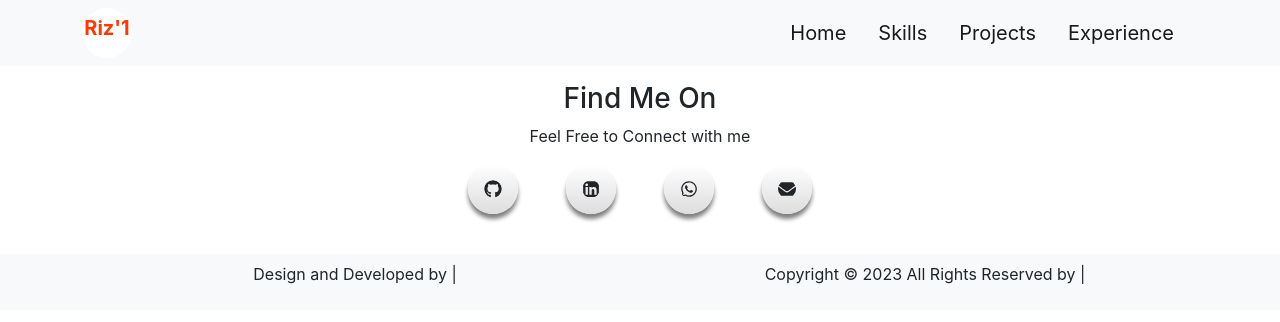
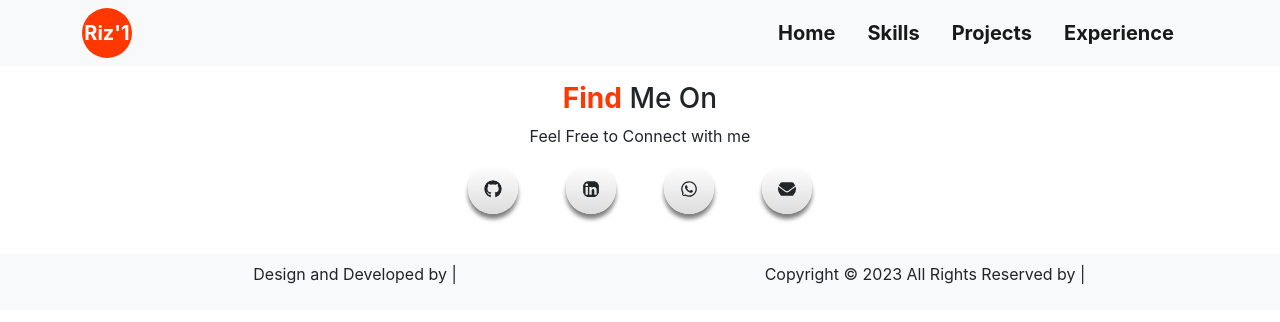
Before and after one commit to MRizwan1057/Portfolio_React, a React (Create React App) app: page / in a window 1280 px wide. Shown: the top 322 px of the page. Built offline with nearby package versions, Linux system fonts and the light colour scheme.

Commit message:
header  updated

```diff
--- a/src/App.css
+++ b/src/App.css
@@ -50,7 +50,7 @@ body {
   align-items: center;
   gap: 1rem;
   padding: 1rem;
-  transition: all 0.3s ease-in;
+  transition: all 0.5s ease;
 }
 
 .skillWrapper {
@@ -70,15 +70,26 @@ body {
 }
 
 .logo {
+  display: flex;
+  justify-content: center;
   height: 50px;
   width: 50px;
   border-radius: 100%;
-  background-color: #fff;
-  color: #ff3700;
+  background-color: #ff3700;
+  color: #fff;
   text-align: center;
   align-items: center;
   font-weight: bold;
   /* padding: 1rem; */
+}
+#navbarSupportedContent > ul > li a {
+  transition: all 0.3s ease-in;
+  font-weight: bold;
+}
+#navbarSupportedContent > ul > li a:is(:hover, :active) {
+  color: #fff;
+  background-color: #ff3700;
+  border-radius: 12px;
 }
 
 .skillWrapper:hover {
--- a/src/components/Footer.jsx
+++ b/src/components/Footer.jsx
@@ -11,12 +11,17 @@ const Footer = () => {
           <div className="row text-center align-items-center">
             <div className="col-md-6 mx-auto ">
               <div>
-                <p>Design and Developed by |</p>
+                <p>
+                  Design and Developed by |<span className="orange_span"></span>
+                </p>
               </div>
             </div>
             <div className="col-md-6 mx-auto text-center">
               <div>
-                <p>Copyright © {year} All Rights Reserved by |</p>
+                <p>
+                  Copyright © {year} All Rights Reserved by |
+                  <span className="orange_span"></span>
+                </p>
               </div>
             </div>
           </div>
--- a/src/components/Header.jsx
+++ b/src/components/Header.jsx
@@ -4,7 +4,7 @@ import { NavLink } from "react-router-dom";
 const Header = () => {
   return (
     <>
-      <nav className="navbar navbar-expand-md bg-light">
+      <nav className="navbar navbar-expand-md bg-light header">
         <div className="container">
           <NavLink className="navbar-brand logo" to="/">
             Riz'1
--- a/src/pages/Home.jsx
+++ b/src/pages/Home.jsx
@@ -8,7 +8,9 @@ const Home = () => {
         <div className="container my-3">
           <div className="row text-center">
             <div className="col-md-12">
-              <h3>Find Me On </h3>
+              <h3>
+                <span className="orange_span">Find</span> Me On
+              </h3>
               <p>Feel Free to Connect with me</p>
               <SocialIcons />
             </div>
```
